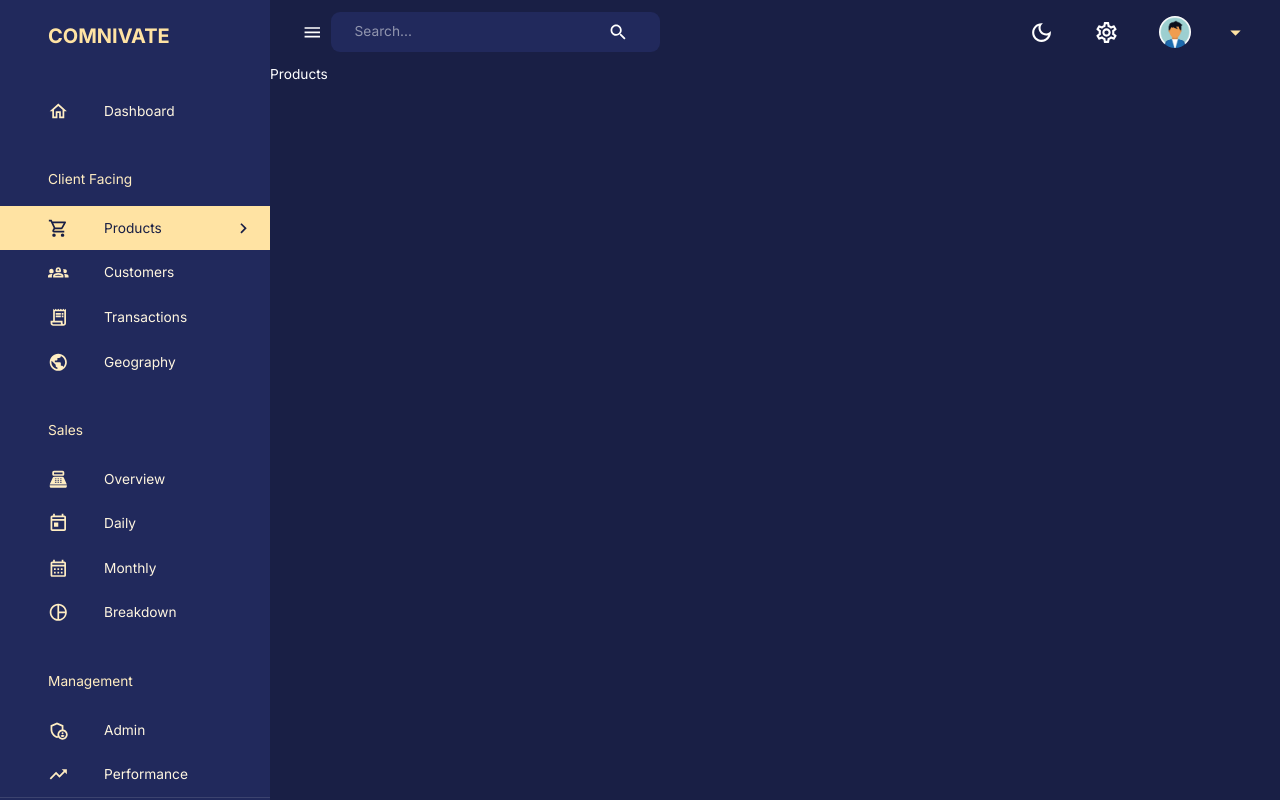
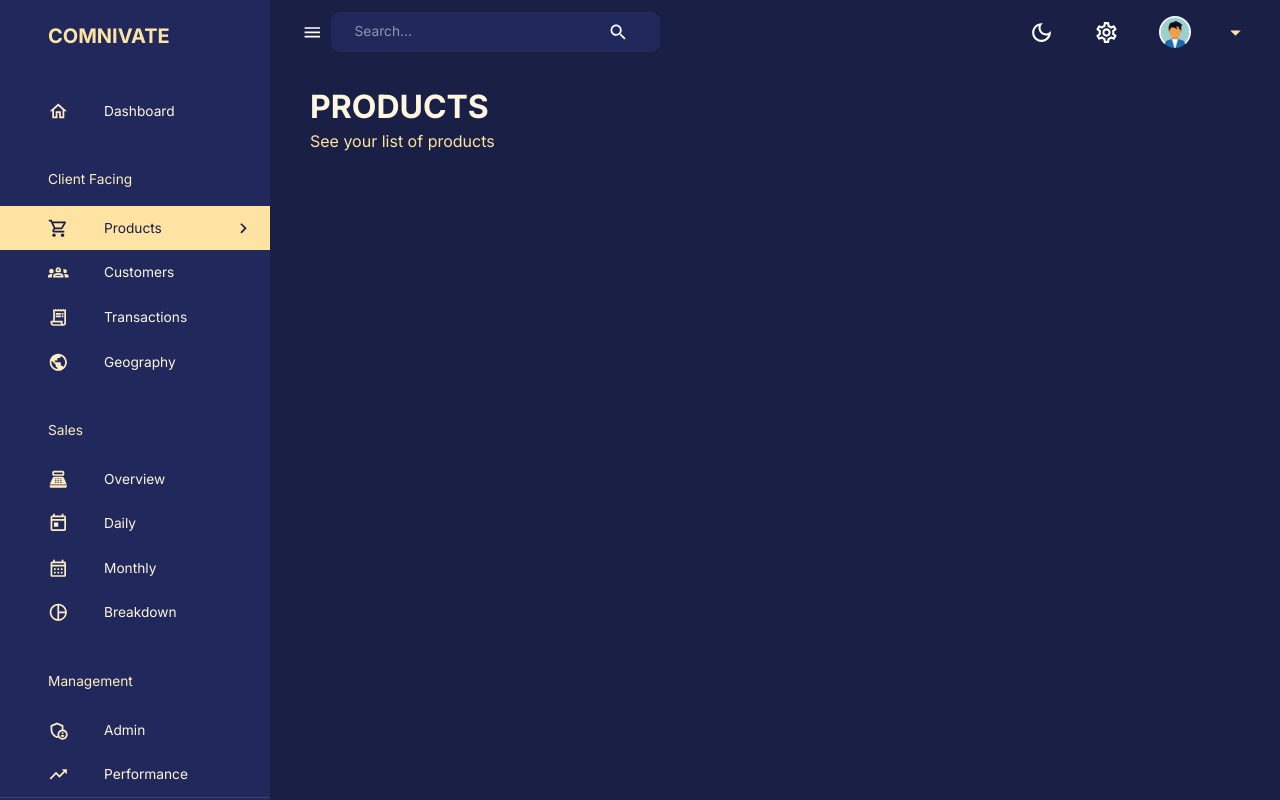
Before and after one commit to AatirNadim/admin_dashboard, a React (Create React App) app in the folder client/: page /products in a window 1280 px wide. Built offline with nearby package versions, Linux system fonts and the light colour scheme; no server answers.

Commit message:
working on the products page

```diff
--- a/client/src/App.js
+++ b/client/src/App.js
@@ -7,7 +7,7 @@ import { BrowserRouter, Navigate, Route, Routes } from "react-router-dom";
 import { themeSettings } from "theme";
 import Dashboard from "scenes/dashboard";
 import Layout from "scenes/layout";
-import Products from "scenes/products";
+import Products from "./scenes/Products";
 
 function App() {
   // grabbing the state from the global mode
--- a/client/src/scenes/Products/index.js
+++ b/client/src/scenes/Products/index.js
@@ -3,10 +3,27 @@ import { Box, Card, CardActions, CardContent, Collapse, Button, Typography, Rati
 } from "@mui/material";
 import { useGetProductsQuery } from 'state/api';
 
-import Header from '../../components/header';
+import Header from '../../components/Header';
+
 function Products() {
+    const { data, isLoading, error } = useGetProductsQuery();
+    const isNonMobile = useMediaQuery(`min-width : 1000px`);
+    // console.log('in the products component')
+    // console.log('data -->\n', data);
     return (
-        <div>Products</div>
+        <Box m = '1.5rem 2.5rem'>
+            <Header title = {'PRODUCTS'} subTitle = {'See your list of products'}/>
+            {/* <Box sx={{ display: 'flex', flexWrap: 'wrap', justifyContent: 'center', alignItems: 'center', p: 1, m: 1, bgcolor: 'background.paper' }}></Box> */}
+
+            {/* product information */}
+            {
+                data || !isLoading ? (
+                    <Box mt='20px' display='grid'></Box>
+
+                ) : (<Box></Box>)
+            }
+
+        </Box>
     )
 }
 
```
Also changed, not shown: 1 other file (tests, documents, lock files or other folders).
